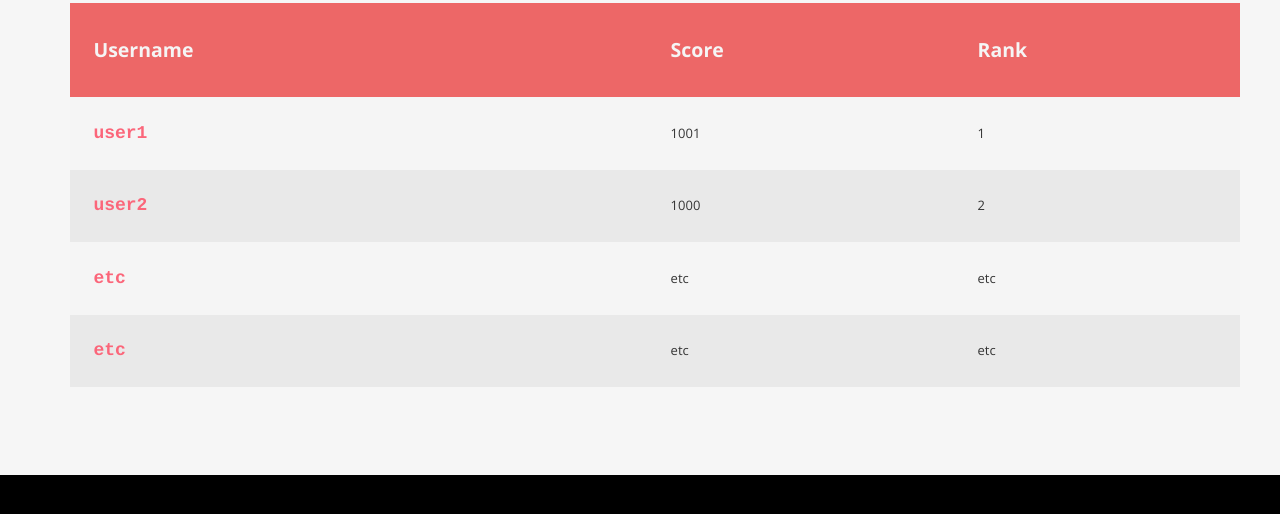
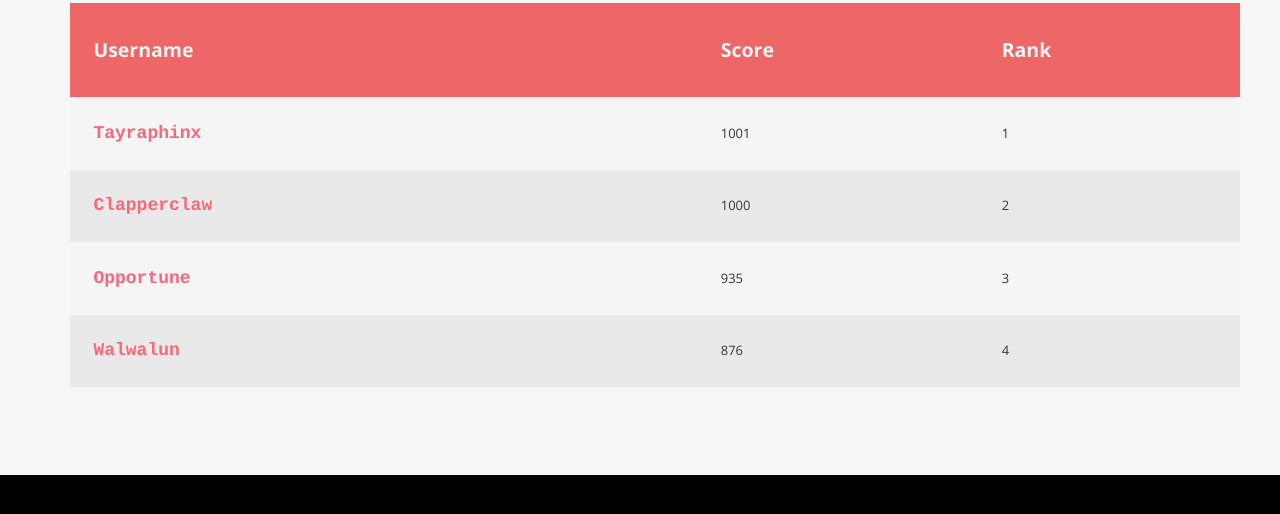
Before and after one commit to Chr1st1nel2/JACK-D, a website: page modules/games/client/views/leaderboard.client.view.html in a window 1280 px wide. Shown: the part 250-764 px from the top of the page. Drawn offline with nearby package versions, Linux system fonts and the light colour scheme; files that its build step writes are made by us from their sources; a web font is replaced by a local one.

Commit message:
leaderboard usernames

```diff
--- a/modules/games/client/views/leaderboard.client.view.html
+++ b/modules/games/client/views/leaderboard.client.view.html
@@ -34,24 +34,24 @@
             </thead>
             <tbody>
               <tr>
-                <td>user1</td>
+                <td>Tayraphinx</td>
                 <td>1001</td>
                 <td>1</td>
               </tr>
               <tr>
-                <td>user2</td>
+                <td>Clapperclaw</td>
                 <td>1000</td>
                 <td>2</td>
               </tr>
               <tr>
-                <td>etc</td>
-                <td>etc</td>
-                <td>etc</td>
+                <td>Opportune</td>
+                <td>935</td>
+                <td>3</td>
               </tr>
               <tr>
-                <td>etc</td>
-                <td>etc</td>
-                <td>etc</td>
+                <td>Walwalun</td>
+                <td>876</td>
+                <td>4</td>
               </tr>
             </tbody>
           </table>
```
